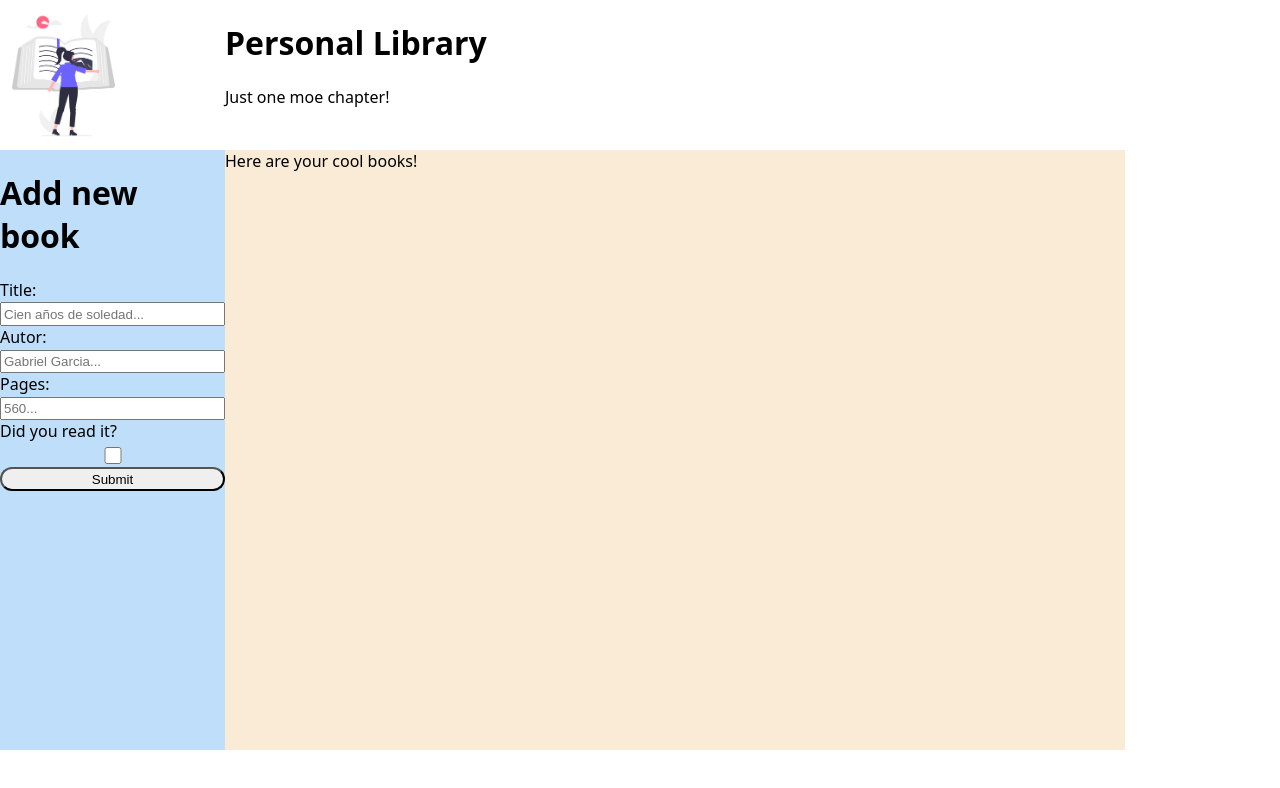
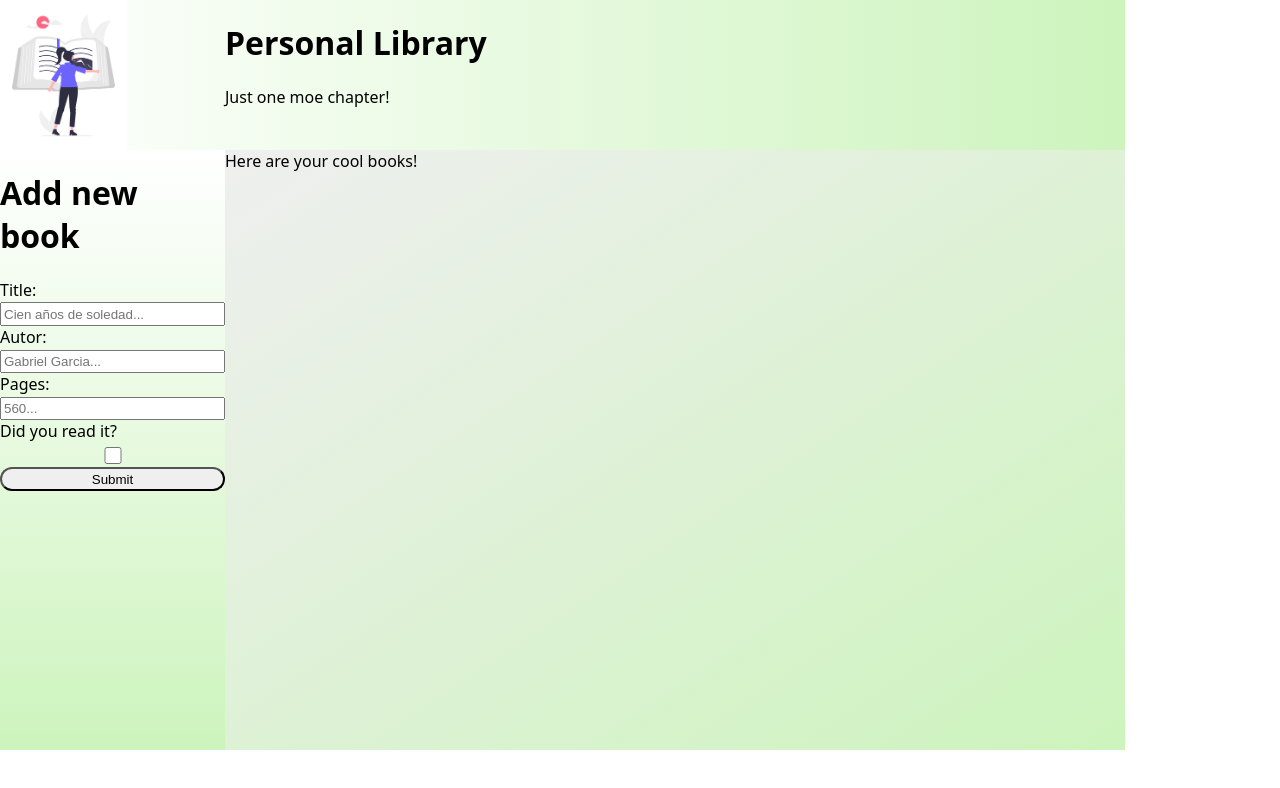
Before and after one commit to Jesusblan/library-js, a plain HTML site: page intex.html in a window 1280 px wide. Drawn offline with Linux system fonts and the light colour scheme.

Commit message:
added some color gradients in the background

```diff
--- a/styles.css
+++ b/styles.css
@@ -11,6 +11,7 @@ body{
     .header{
         grid-row: 1/3;
         grid-column: 1/16;
+        background-image: linear-gradient(to right, white, rgb(205, 244, 189));
 
         display: grid;
         grid-template-columns: 1fr 4fr ;
@@ -18,7 +19,7 @@ body{
     .options{
         grid-column: 1/4;
         grid-row: 3/11;
-        background-color: rgb(191, 222, 249);
+        background-image: linear-gradient(white, rgb(205, 244, 189));
 
         display: grid;
         grid-template-rows: 1fr 5fr;
@@ -34,5 +35,5 @@ body{
     .display{
         grid-column: 4/16;
         grid-row: 3/11;
-        background-color: antiquewhite;
+        background-image: linear-gradient(to bottom right, rgb(239, 239, 239), rgb(205, 244, 189));
     }
```
